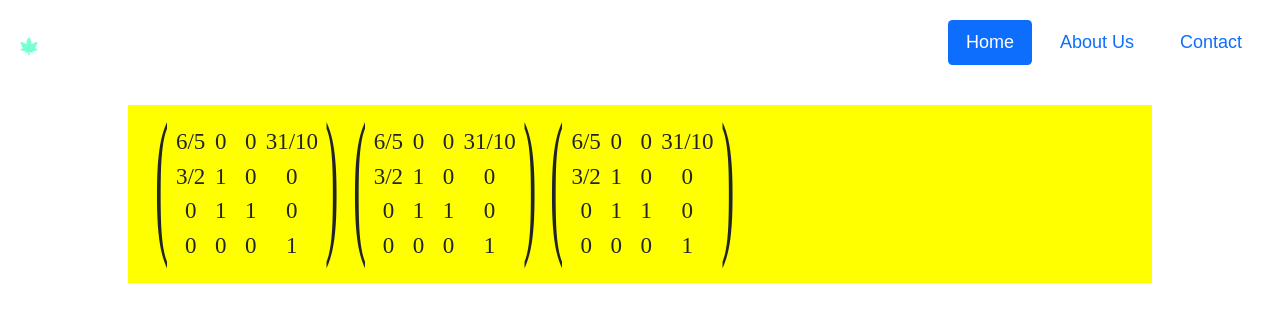
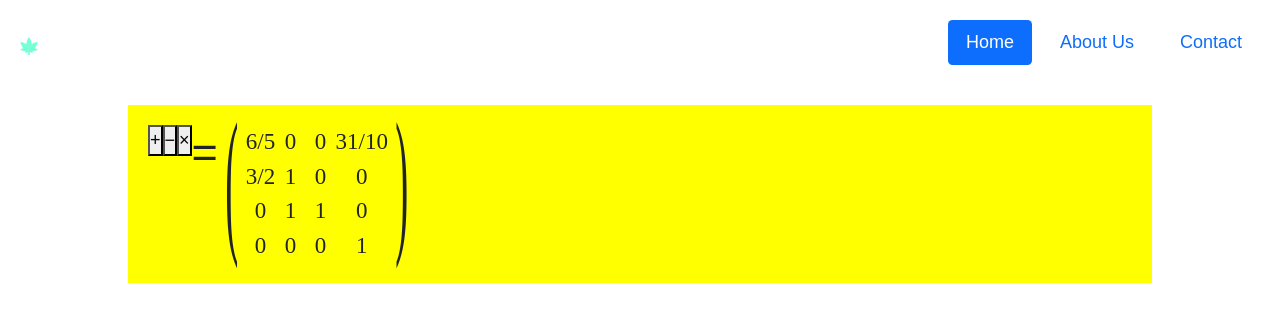
Before and after one commit to FacundoFuentes/facupero, a React (Create React App) app: page /matrix-calculator in a window 1280 px wide. Shown: the top 322 px of the page. Built offline with nearby package versions, Linux system fonts and the light colour scheme; a web font is replaced by a local one.

Commit message:
Skeleton for matrix arithmetic

```diff
--- a/src/components/MatrixCalculator/MatrixCalculator.jsx
+++ b/src/components/MatrixCalculator/MatrixCalculator.jsx
@@ -1,3 +1,5 @@
+import React from 'react';
+import { useDispatch } from 'react-redux';
 import MatrixDisplay from "./MatrixDisplay/MatrixDisplay";
 import MatrixForm from "./MatrixForm/MatrixForm";
 import { FracMatrix } from "./algorithms/matrix";
@@ -11,11 +13,35 @@
 ]);
 
 export default function MatrixCalculator() {
+	let counter = 1, default_size = 3;
+	const dispatch = useDispatch()
+
+	function add() {
+		console.log('Adding.')
+	}
+
+	function substract() {
+		console.log('Substracting.')
+	}
+
+	function multiply() {
+		console.log('Multiplying.')
+	}
+
+
 	return (
 		<div className={style.container}>
-        	<MatrixDisplay matrix={test_matrix}></MatrixDisplay>
-        	<MatrixDisplay matrix={test_matrix}></MatrixDisplay>
-        	<MatrixDisplay matrix={test_matrix}></MatrixDisplay>
+			<div className={style.form}>
+				<MatrixForm id={counter++} size={{ rows: default_size, cols: default_size }} />
+				<div className={style.buttons}>
+					<button onClick={add}>&#43;</button>
+					<button onClick={substract}>&#8722;</button>
+					<button onClick={multiply}>&times;</button>
+				</div>
+				<MatrixForm id={counter++} size={{ rows: default_size, cols: default_size }} />
+			</div>
+			<h1>=</h1>
+			<MatrixDisplay matrix={test_matrix}/>
 		</div>
     )
 }
```
